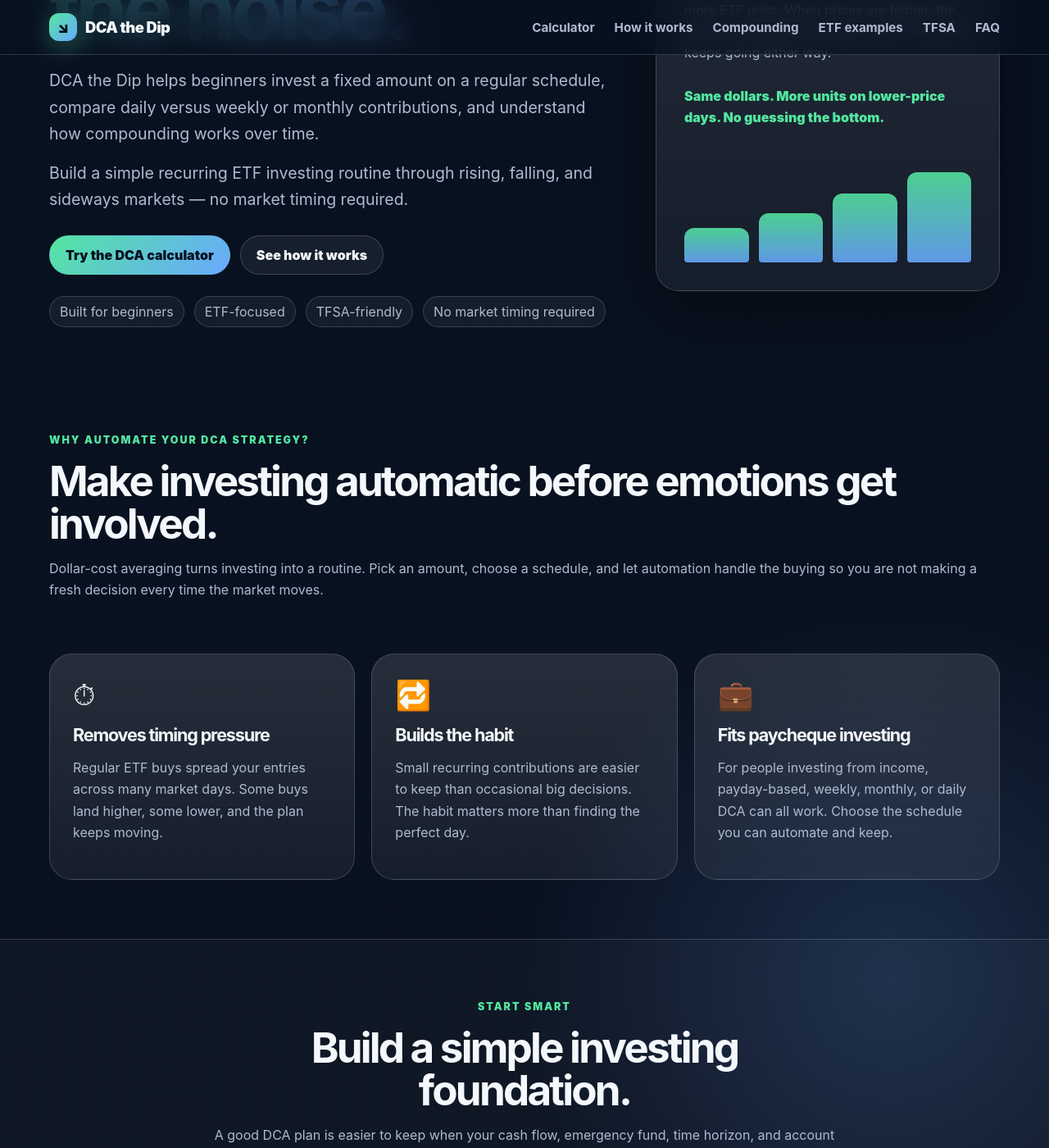
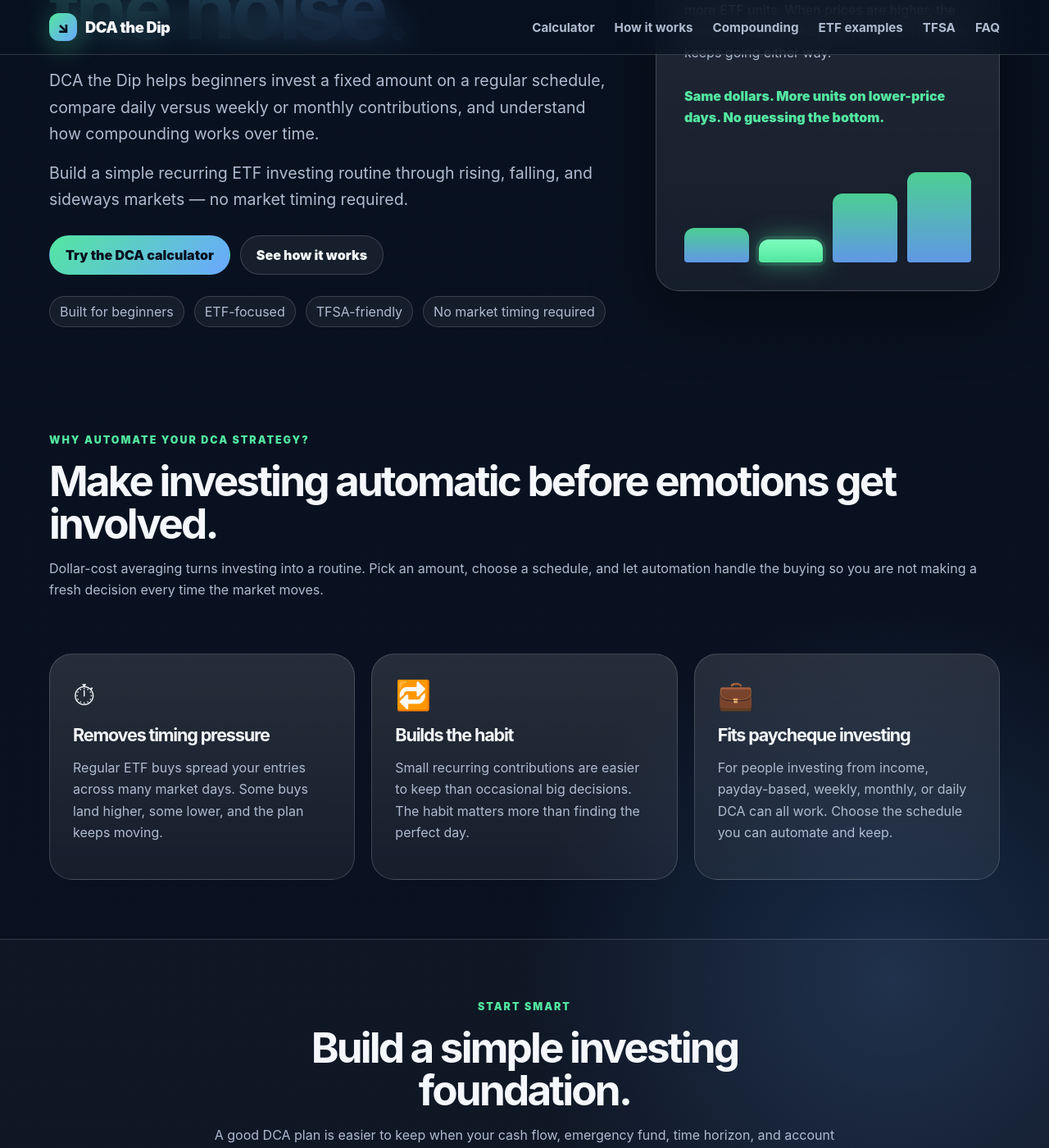
Before and after one commit to thestamp/dcathedip, a Jekyll site: the page built from index.html, in a window 1280 px wide and 1400 px high, scrolled down 436 px. Shown: the whole window at 82% size. Built offline with Jekyll 4.4.1, drawn with Linux system fonts in a browser that asks for light colours.

Commit message:
Highlight lower-price opportunity bar

```diff
--- a/assets/css/styles.css
+++ b/assets/css/styles.css
@@ -87,6 +87,7 @@ h3 { font-size: 1.35rem; }
 .hero-card h2 { font-size: 3rem; }
 .mini-bars { display: flex; gap: 12px; height: 120px; align-items: end; margin-top: 28px; }
 .mini-bars span { flex: 1; border-radius: 12px 12px 4px 4px; background: linear-gradient(180deg, var(--green), var(--blue)); opacity: 0.88; }
+.mini-bars .opportunity-bar { background: linear-gradient(180deg, #7cffbd, var(--green)); box-shadow: 0 0 0 4px rgba(83, 230, 160, 0.14), 0 0 30px rgba(83, 230, 160, 0.52); opacity: 1; }
 
 .section { padding: 72px 0; }
 .section-heading { margin-bottom: 28px; }
--- a/index.html
+++ b/index.html
@@ -49,7 +49,7 @@ description: "Compare daily, weekly, biweekly, monthly, and quarterly dollar-cos
       <p class="microcopy">Same dollars. More units on lower-price days. No guessing the bottom.</p>
       <div class="mini-bars" aria-hidden="true">
         <span style="height: 35%"></span>
-        <span style="height: 50%"></span>
+        <span class="opportunity-bar" style="height: 24%"></span>
         <span style="height: 70%"></span>
         <span style="height: 92%"></span>
       </div>
```
